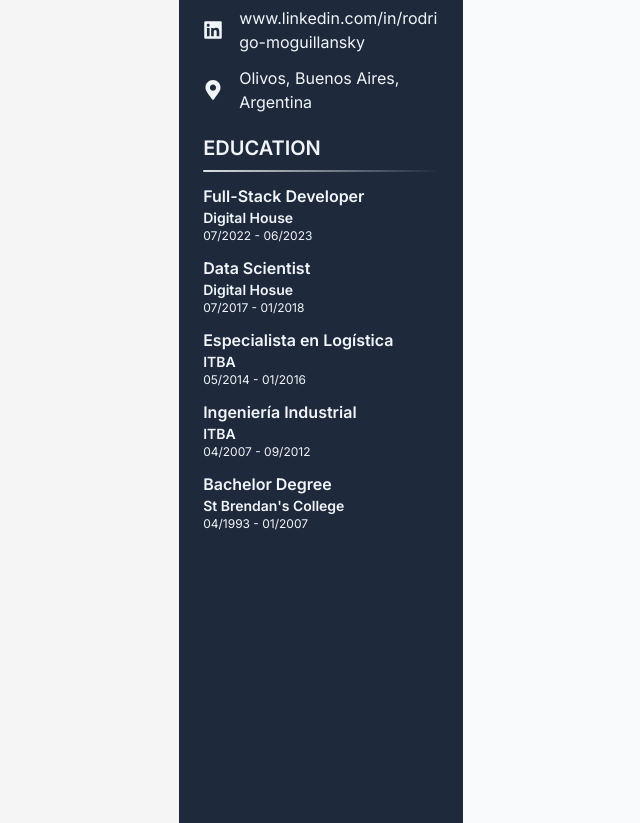
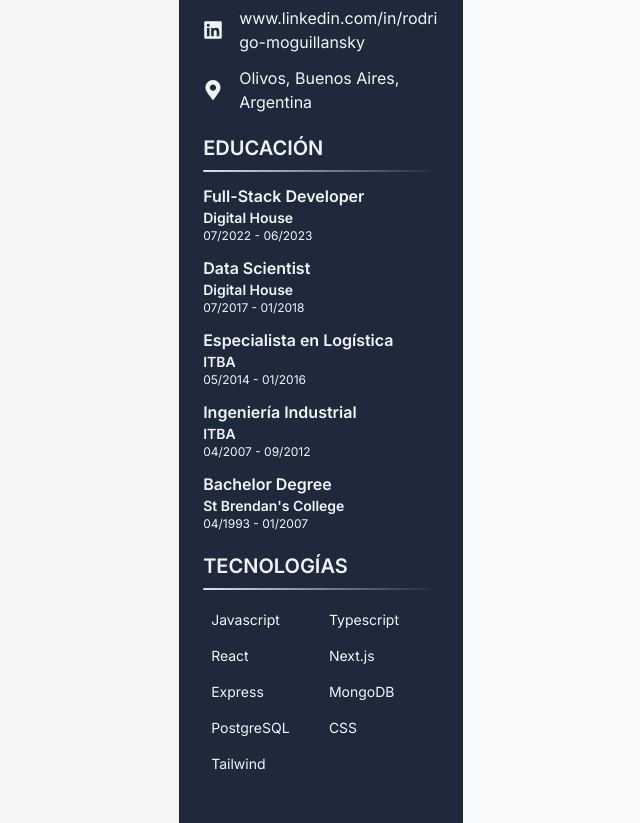
Before and after one commit to romoguill/cv, a Next.js app: page /1 in a window 1280 px wide. Shown: the part 300-1123 px from the top of the page, without its empty margins (64-704 px from the left). Built offline with nearby package versions, Linux system fonts and the light colour scheme.

Commit message:
Finished technologies

```diff
--- a/app/components/Sidebar/Sidebar.tsx
+++ b/app/components/Sidebar/Sidebar.tsx
@@ -7,7 +7,7 @@ import {
   FaMapMarkerAlt,
   FaPhone,
 } from 'react-icons/fa';
-import profilePic from '../../../public/selfie.PNG';
+import profilePic from '../../../public/selfie.png';
 import Education, { EducationProps } from './Education';
 import SidebarSection from './SidebarSection';
 
@@ -44,7 +44,7 @@ const education: EducationProps[] = [
   },
   {
     title: 'Data Scientist',
-    institution: 'Digital Hosue',
+    institution: 'Digital House',
     dateStart: new Date(2017, 6, 1),
     dateEnd: new Date(2017, 12, 1),
   },
@@ -68,6 +68,18 @@ const education: EducationProps[] = [
   },
 ];
 
+const tecnologies = [
+  'Javascript',
+  'Typescript',
+  'React',
+  'Next.js',
+  'Express',
+  'MongoDB',
+  'PostgreSQL',
+  'CSS',
+  'Tailwind',
+];
+
 function Sidebar() {
   return (
     <div className='grid-cols-1 bg-slate-800 p-6 pt-8'>
@@ -76,7 +88,7 @@ function Sidebar() {
       </div>
 
       <div className='space-y-5'>
-        <SidebarSection title='Contact'>
+        <SidebarSection title='Contacto'>
           <div className='space-y-3'>
             {contact.map((el) => (
               <p key={el.text} className='flex items-center gap-4'>
@@ -86,10 +98,21 @@ function Sidebar() {
             ))}
           </div>
         </SidebarSection>
-        <SidebarSection title='Education'>
+
+        <SidebarSection title='Educación'>
           <div className='space-y-3'>
             {education.map((el) => (
               <Education key={el.title} {...el} />
+            ))}
+          </div>
+        </SidebarSection>
+
+        <SidebarSection title='Tecnologías'>
+          <div className='grid grid-cols-2 place-items-start'>
+            {tecnologies.map((el) => (
+              <p key={el} className='text-sm p-2'>
+                {el}
+              </p>
             ))}
           </div>
         </SidebarSection>
```
